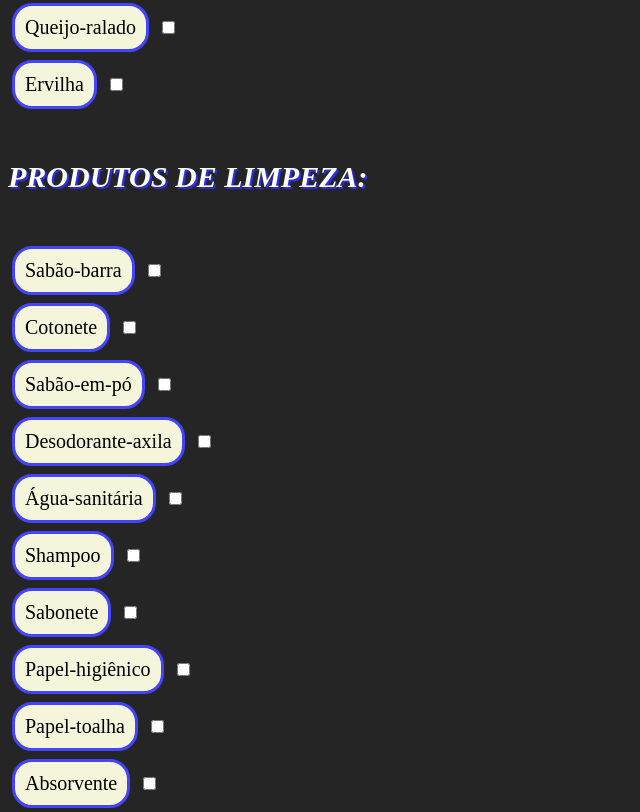
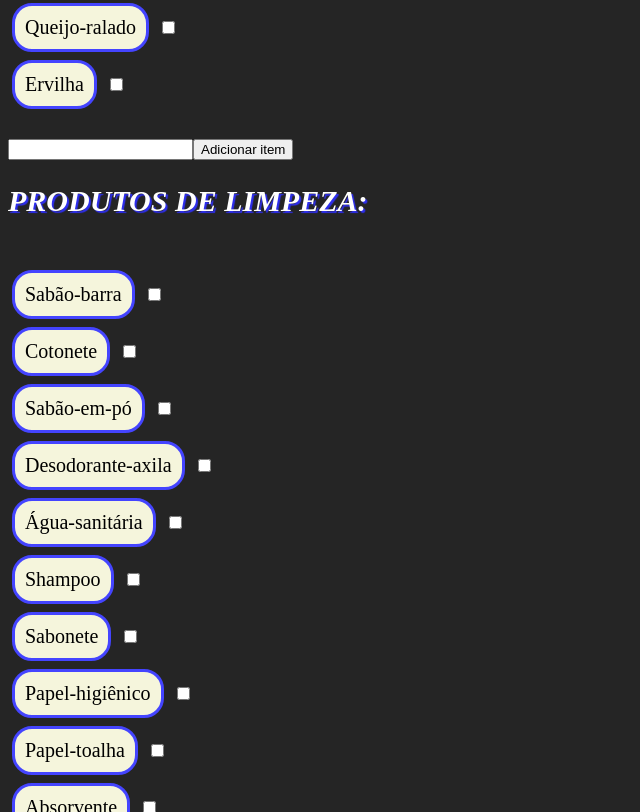
Before and after one commit to vctor03/minha-lista-de-compras, a plain HTML site: page index.html in a window 1280 px wide. Shown: the part 2268-3080 px from the top of the page, without its empty margins (0-640 px from the left). Drawn offline with Linux system fonts and the light colour scheme.

Commit message:
App.js > create input button and area; index.html > organizate html and add divs

```diff
--- /dev/null
+++ b/app.js
@@ -0,0 +1,21 @@
+function create_input_button_and_area(div_id){
+    // Div
+    const div_to_inputs = document.querySelector(`#${div_id}`); // as HTMLDivElement
+    const div = document.createElement('DIV')
+    // Text input
+    const text_input = document.createElement('INPUT');
+    text_input.setAttribute('type', 'text');
+    // Button
+    const button_input = document.createElement('INPUT');
+    button_input.setAttribute('type', 'button');
+    button_input.setAttribute('value', 'Adicionar item');
+    // Add inputs to div
+    div.appendChild(text_input);
+    div.appendChild(button_input);
+    div_to_inputs.appendChild(div);
+};
+
+function main(){
+    create_input_button_and_area('div-lista-compras-input')
+    create_input_button_and_area('div-lista-produtos-limpeza-input');
+};
--- a/index.html
+++ b/index.html
@@ -7,7 +7,9 @@
     <title>Teste 1</title>
     <link rel="stylesheet" href="style.css"/>
   </head>
-  <body>
+  <body onload="main()">
+    <div id="lista-de-compras">
+
       <i><h1>LISTA DE COMPRAS:</h1></i>
 
       <label class="lista" for="Açúcar">Açúcar</label>
@@ -130,7 +132,12 @@
       <label class="lista" for="Ervilha">Ervilha</label>
       <input type="checkbox" name="lista-1" id="Ervilha"/>
       <br/><br/>
+  </div>
+  <div id="div-lista-compras-input"></div>
+  <div id="lista-produtos-limpeza">
+
       <i><h2>PRODUTOS DE LIMPEZA:</h2></i>
+
       <br/>
       <label class="lista" for="Sabão-de-barra">Sabão-barra</label>
       <input type="checkbox" name="lista-1" id="Sabão-de-barra"/>
@@ -198,7 +205,7 @@
       <label class="lista" for="Fio-dental">Fio-dental</label>
       <input type="checkbox" name="lista-1" id="Fio-dental"/>
       <br/>
-    <label class="lista" for="Papel-alumínio">Papel-alumínio</label>-
+      <label class="lista" for="Papel-alumínio">Papel-alumínio</label>
       <input type="checkbox" name="lista-1" id="Papel-alumínio"/>
       <br/>
       <label class="lista" for="Vela">Vela</label>
@@ -239,5 +246,8 @@
       <br/>
       <label class="lista" for="Fralda">Fralda</label>
       <input type="checkbox" name="lista-1" id="Fralda"/>
+  </div>
+  <div id="div-lista-produtos-limpeza-input"></div>
   </body>
+  <script src="app.js"></script>
 </html>
```
Lines whose indentation alone changed are shown as unchanged.
